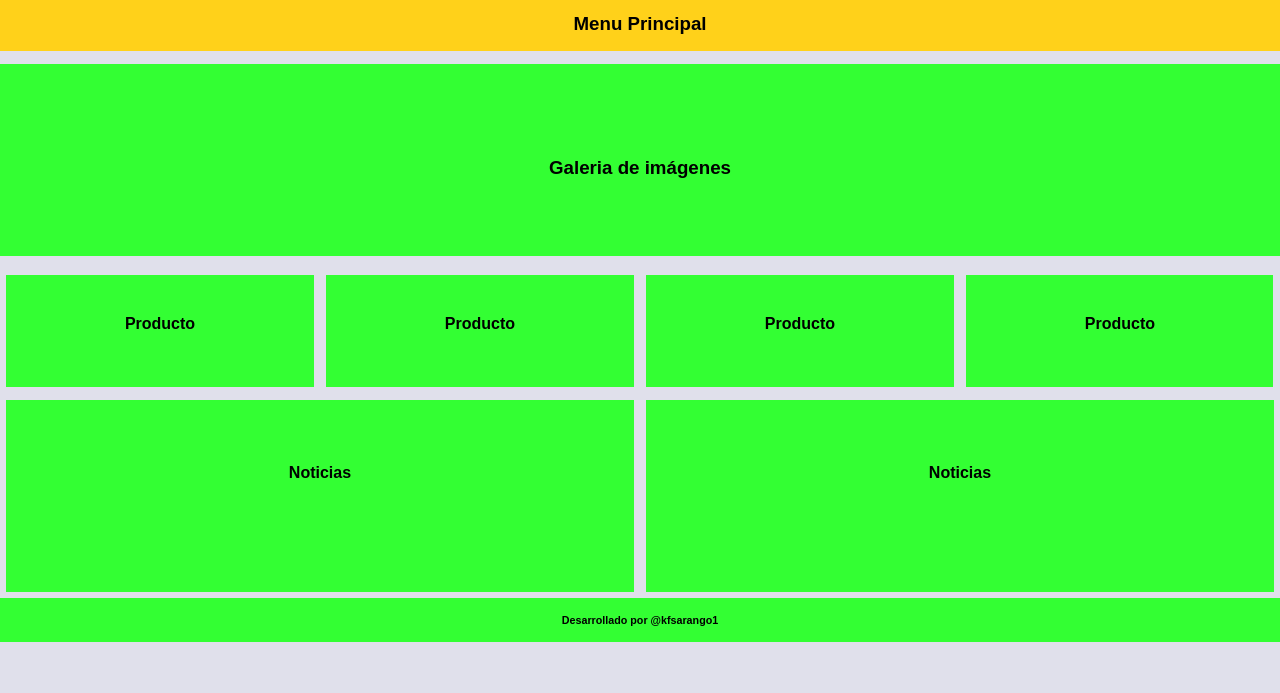
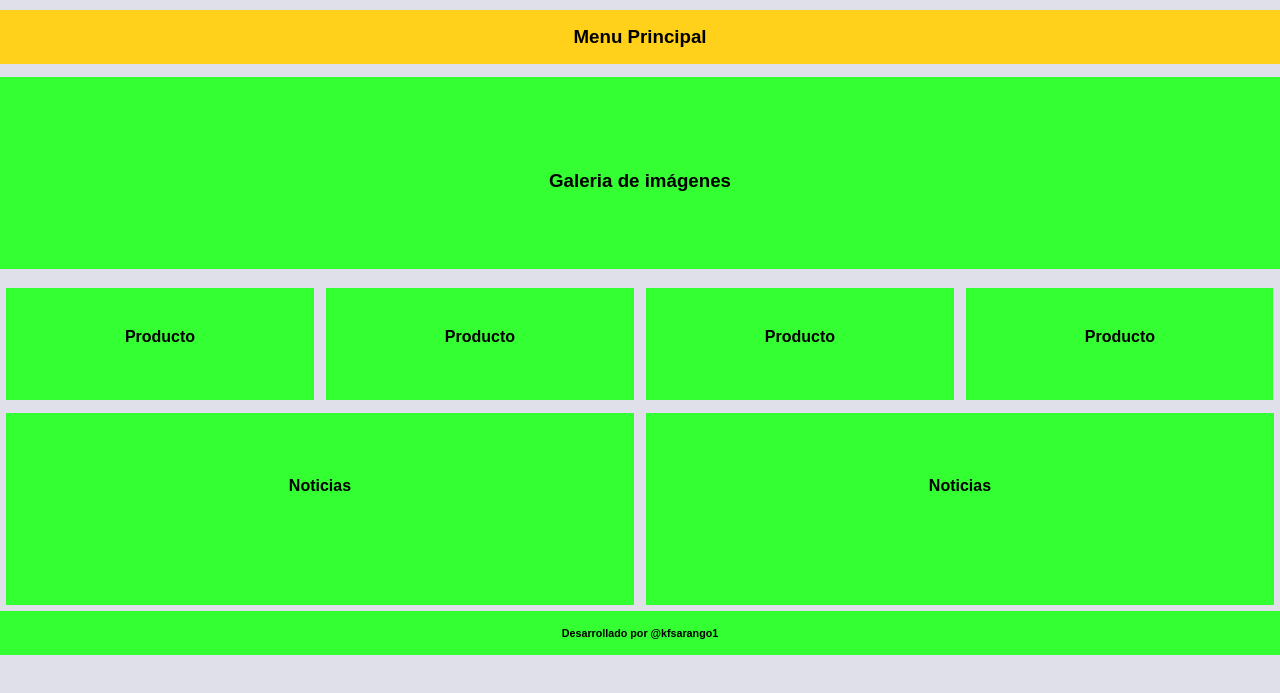
Before and after one commit to kfsarango/ingenieria_web, a plain HTML site: page ejemplo1/taller2.html in a window 1280 px wide. Shown: the part 99-792 px from the top of the page. Drawn offline with Linux system fonts and the light colour scheme.

Commit message:
2 estilos

```diff
--- a/ejemplo1/sass/master.sass
+++ b/ejemplo1/sass/master.sass
@@ -8,6 +8,7 @@ body
 
 header
   width: 100%
+  overflow: hidden
   figure,form
     width: 49%
     height: 2em
@@ -26,7 +27,7 @@ header
 nav
   clear: both
   width: 100%
-  margin-top: -30%
+  margin-top: 1%
   padding: 1em 0
   background-color: #ffd11a
   text-align: center
--- a/ejemplo1/taller2.html
+++ b/ejemplo1/taller2.html
@@ -35,12 +35,12 @@
       </section>
     </aside>
     <main>
-      <section class="bx-noticias">
+      <article class="bx-noticias">
         <h4>Noticias</h4>
-      </section>
-      <section class="bx-noticias">
+      </article>
+      <article class="bx-noticias">
         <h4>Noticias</h4>
-      </section>
+      </article>
     </main>
     <footer>
       <h6>Desarrollado por @kfsarango1</h6>
```
Also changed, not shown: ejemplo1/css/master.css, 1 other file.
